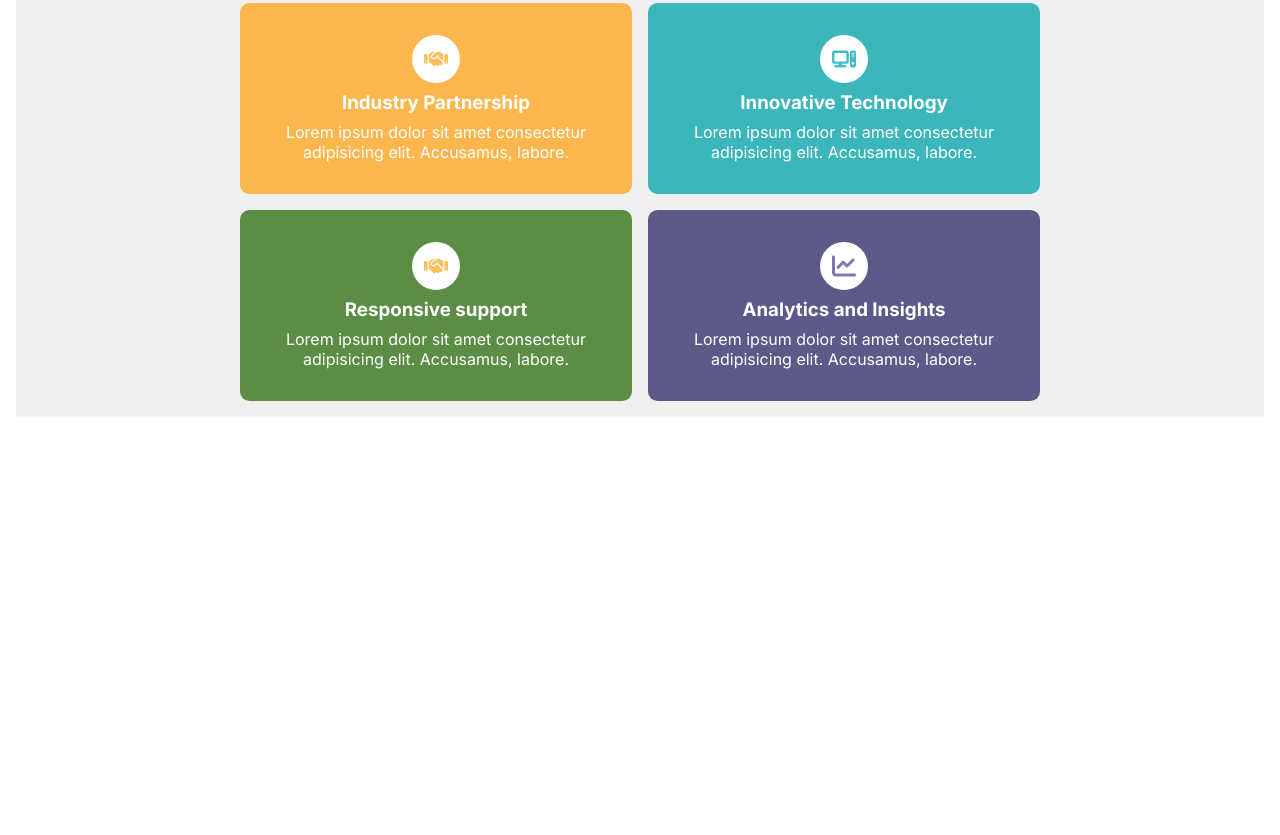
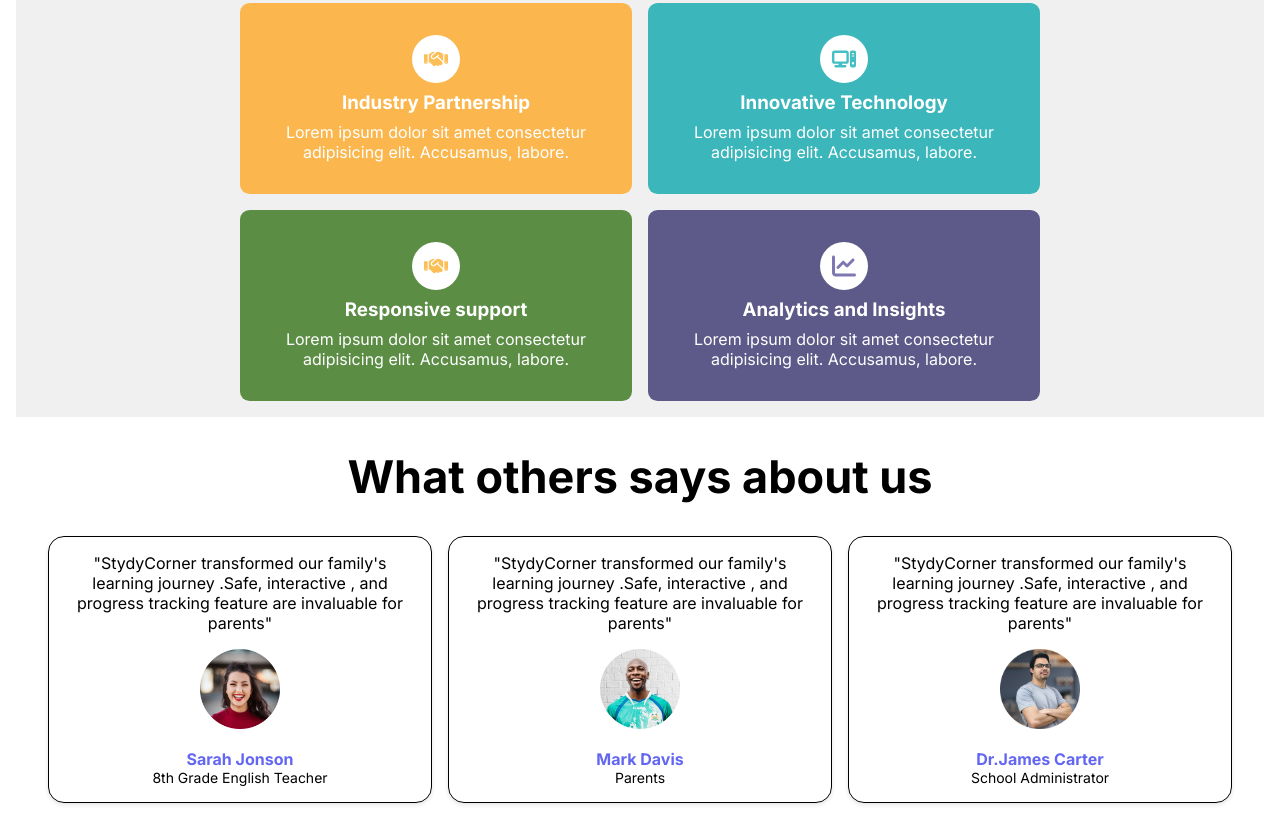
Before and after one commit to rshihab21/study-corner, a plain HTML site: page index.html in a window 1280 px wide. Shown: the part 1180-2015 px from the top of the page. Before the commit the page ends 1597 px from the top, so only its background shows below. Drawn offline with Linux system fonts and the light colour scheme.

Commit message:
Implement testimonial section with reponsive

```diff
--- a/index.html
+++ b/index.html
@@ -176,5 +176,61 @@
         </div>
       </div>
     </div>
+
+    <div class="testimonial-container">
+      <div class="testimonial-content">
+        <div class="testimonial-title">
+          <h2>What others says about us</h2>
+        </div>
+        <div class="testimonial-grid">
+          <!-- cards 1 -->
+          <div class="testimonial-card">
+            <div class="testimonial-text">
+              "StydyCorner transformed our family's learning journey .Safe,
+              interactive , and progress tracking feature are invaluable for
+              parents"
+            </div>
+            <div class="testimonial-avatar">
+              <img src="images/avatar1.png" alt="avatar1" />
+            </div>
+            <div class="testimonial-details">
+              <h3>Sarah Jonson</h3>
+              <p>8th Grade English Teacher</p>
+            </div>
+          </div>
+
+          <!-- cards 2 -->
+          <div class="testimonial-card">
+            <div class="testimonial-text">
+              "StydyCorner transformed our family's learning journey .Safe,
+              interactive , and progress tracking feature are invaluable for
+              parents"
+            </div>
+            <div class="testimonial-avatar">
+              <img src="images/avatar2.png" alt="avatar1" />
+            </div>
+            <div class="testimonial-details">
+              <h3>Mark Davis</h3>
+              <p>Parents</p>
+            </div>
+          </div>
+          <!-- cards 3 -->
+          <div class="testimonial-card">
+            <div class="testimonial-text">
+              "StydyCorner transformed our family's learning journey .Safe,
+              interactive , and progress tracking feature are invaluable for
+              parents"
+            </div>
+            <div class="testimonial-avatar">
+              <img src="images/avatar3.png" alt="avatar1" />
+            </div>
+            <div class="testimonial-details">
+              <h3>Dr.James Carter</h3>
+              <p>School Administrator</p>
+            </div>
+          </div>
+        </div>
+      </div>
+    </div>
   </body>
 </html>
--- a/style.css
+++ b/style.css
@@ -364,3 +364,62 @@ img.logoIcon {
     grid-template-columns: repeat(1,1fr);
   }
 }
+
+
+.testimonial-container {
+  background-color: var(--background-color);
+  max-width: 1280px;
+  margin: 0 auto;
+  padding: 2rem;
+}
+.testimonial-content {
+  display: flex;
+  flex-direction: column;
+
+  gap: 2rem;
+}
+.testimonial-title {
+  font-size: 1.875rem;
+  font-weight: bold;
+}
+.testimonial-grid {
+  display: grid;
+  grid-template-columns: repeat(auto-fill,minmax(300px,1fr));
+  grid-gap: 1rem;
+}
+
+.testimonial-card {
+  display: flex;
+  flex-direction: column;
+  border-radius: 1rem;
+  border: 1px solid black;
+  box-shadow: 0 2px 4px rgba(0,0,0,0.1);
+  padding: 1rem;
+  gap: 1rem;
+  transition:transform 0.3s ease,box-shadow 0.3s ease;
+}
+
+.testimonial-text {
+  font-size: 1rem;
+}
+
+
+.testimonial-card:hover {
+  transform: scale(1.05);
+  box-shadow: 0 4px 8px rgba(0,0,0,0.2);
+  border: 1px solid blue;
+}
+
+.testimonial-avatar img {
+  width: 5rem;
+  height: 5rem;
+}
+
+.testimonial-details h3 {
+  font-size: 1rem;
+  color: var(--primary-color);
+}
+.testimonial-details p {
+  font-size: 0.875rem;
+
+}
```
Also changed, not shown: images/avatar1.png (added), images/avatar2.png (added), images/avatar3.png (added).
